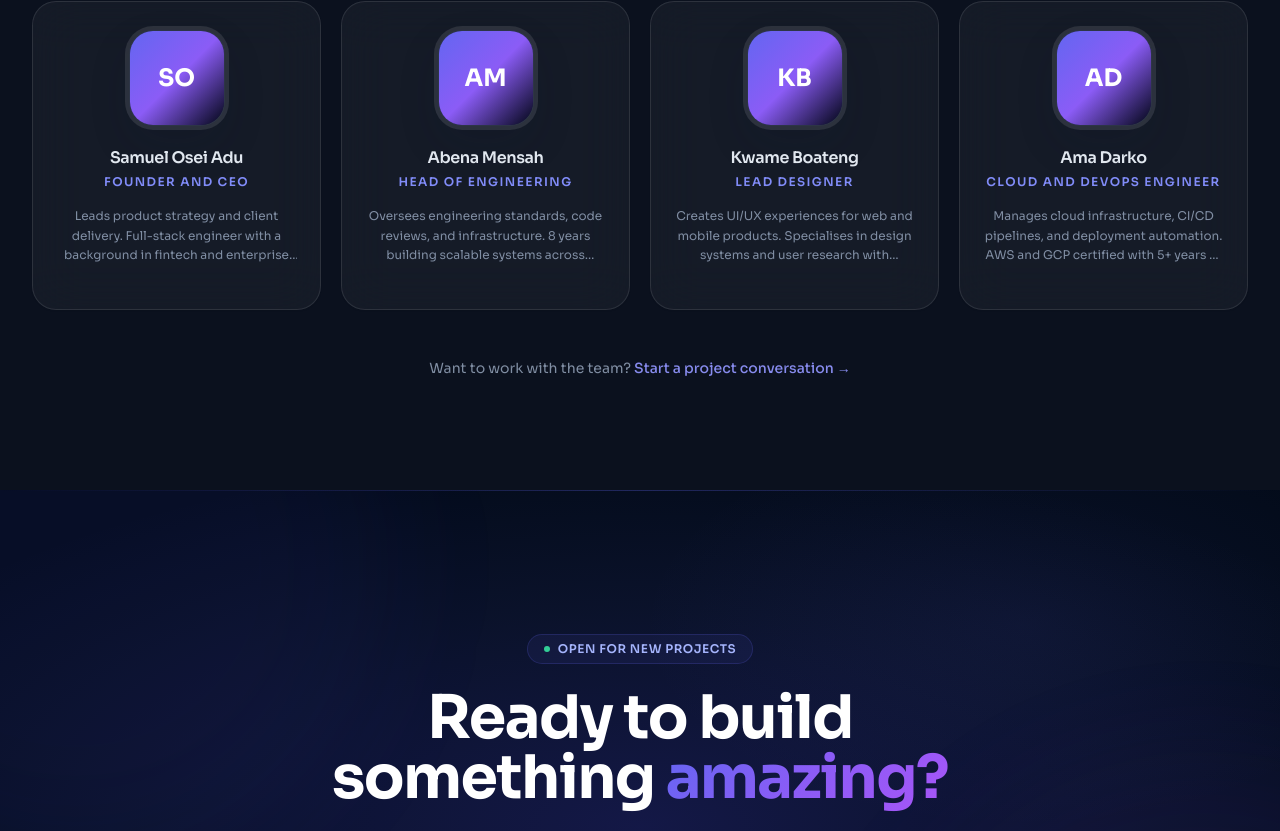
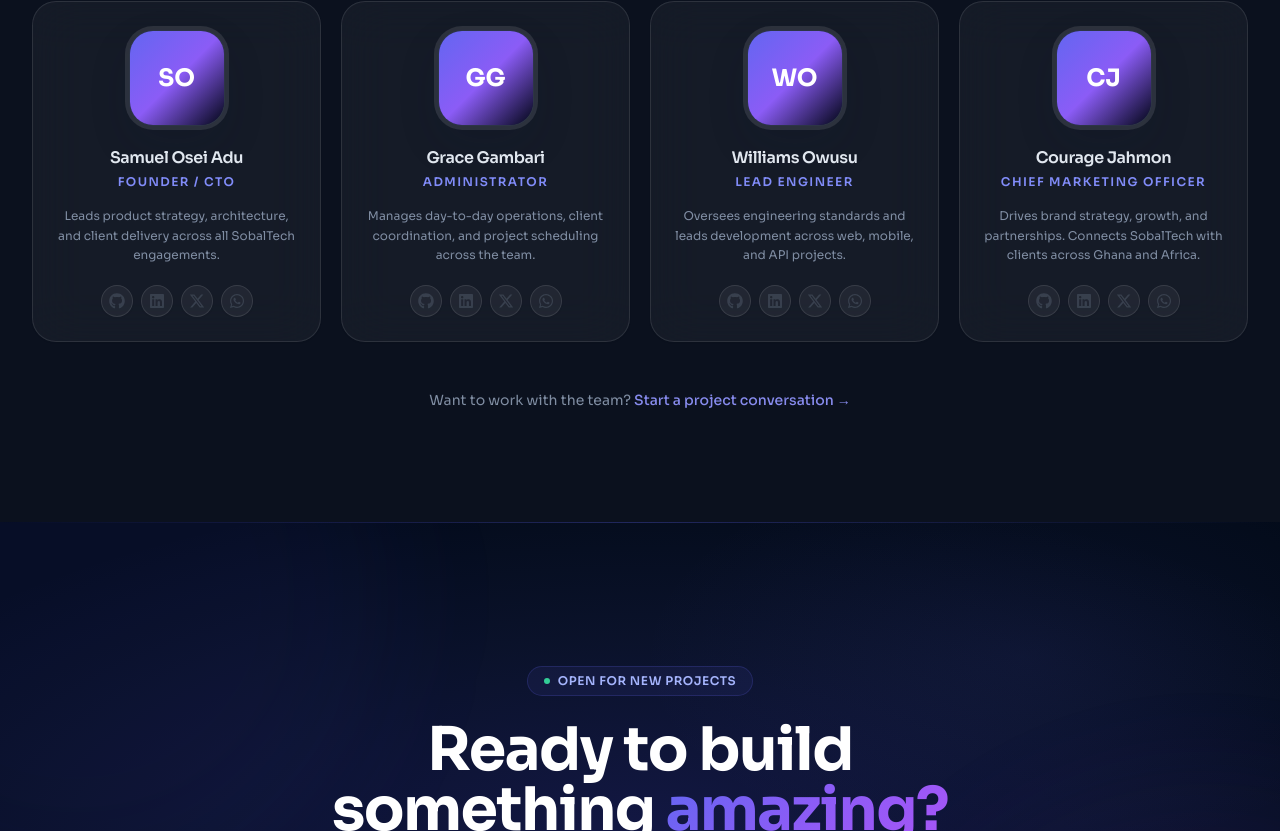
Before and after one commit to SOBAL-TECH/sobaltech-site, a Next.js app: page /about in a window 1280 px wide. Shown: the part 3110-3941 px from the top of the page. Built offline with nearby package versions, Linux system fonts and the light colour scheme; no server answers; the database is empty.

Commit message:
Update team with real members and add GitHub/LinkedIn/X/WhatsApp social icons

```diff
--- a/app/(site)/about/about-team.tsx
+++ b/app/(site)/about/about-team.tsx
@@ -2,15 +2,8 @@
 
 import { useRef } from "react";
 import { motion, useInView } from "framer-motion";
-import {
-  BriefcaseBusiness,
-  Github,
-  Linkedin,
-  Network,
-  ShieldCheck,
-  Twitter,
-  Users,
-} from "lucide-react";
+import { FaGithub, FaLinkedin, FaWhatsapp } from "react-icons/fa";
+import { FaXTwitter } from "react-icons/fa6";
 
 import type { TeamMember } from "@/types";
 
@@ -18,8 +11,8 @@ const FALLBACK_TEAM: TeamMember[] = [
   {
     id: "t1",
     name: "Samuel Osei Adu",
-    role: "Founder and CEO",
-    bio: "Leads product strategy and client delivery. Full-stack engineer with a background in fintech and enterprise software.",
+    role: "Founder / CTO",
+    bio: "Leads product strategy, architecture, and client delivery across all SobalTech engagements.",
     avatar: null,
     email: null,
     linkedIn: null,
@@ -32,9 +25,9 @@ const FALLBACK_TEAM: TeamMember[] = [
   },
   {
     id: "t2",
-    name: "Abena Mensah",
-    role: "Head of Engineering",
-    bio: "Oversees engineering standards, code reviews, and infrastructure. 8 years building scalable systems across Ghana and the UK.",
+    name: "Grace Gambari",
+    role: "Administrator",
+    bio: "Manages day-to-day operations, client coordination, and project scheduling across the team.",
     avatar: null,
     email: null,
     linkedIn: null,
@@ -47,9 +40,9 @@ const FALLBACK_TEAM: TeamMember[] = [
   },
   {
     id: "t3",
-    name: "Kwame Boateng",
-    role: "Lead Designer",
-    bio: "Creates UI/UX experiences for web and mobile products. Specialises in design systems and user research with Ghanaian and African audiences.",
+    name: "Williams Owusu",
+    role: "Lead Engineer",
+    bio: "Oversees engineering standards and leads development across web, mobile, and API projects.",
     avatar: null,
     email: null,
     linkedIn: null,
@@ -62,9 +55,9 @@ const FALLBACK_TEAM: TeamMember[] = [
   },
   {
     id: "t4",
-    name: "Ama Darko",
-    role: "Cloud and DevOps Engineer",
-    bio: "Manages cloud infrastructure, CI/CD pipelines, and deployment automation. AWS and GCP certified with 5+ years of operations experience.",
+    name: "Courage Jahmon",
+    role: "Chief Marketing Officer",
+    bio: "Drives brand strategy, growth, and partnerships. Connects SobalTech with clients across Ghana and Africa.",
     avatar: null,
     email: null,
     linkedIn: null,
@@ -77,32 +70,13 @@ const FALLBACK_TEAM: TeamMember[] = [
   },
 ];
 
-const DELIVERY_MODEL = [
-  {
-    Icon: BriefcaseBusiness,
-    title: "Technical leadership",
-    detail:
-      "Hands-on planning, architecture decisions, delivery management and quality control.",
-  },
-  {
-    Icon: Users,
-    title: "Specialist collaborators",
-    detail:
-      "Design, engineering, cloud, cybersecurity and data support are assembled around the project scope.",
-  },
-  {
-    Icon: ShieldCheck,
-    title: "Secure delivery process",
-    detail:
-      "Reviews, access control, release planning and operational checks are part of the delivery workflow.",
-  },
-  {
-    Icon: Network,
-    title: "Ongoing support",
-    detail:
-      "After launch, we can support improvements, monitoring, maintenance and system expansion.",
-  },
-] as const;
+const SOCIAL_ICON_CLASS =
+  "flex h-8 w-8 items-center justify-center rounded-full border border-slate-200/70 bg-white/70 shadow-sm transition-all hover:-translate-y-0.5 dark:border-white/10 dark:bg-white/[0.05]";
+
+const ACTIVE_CLASS =
+  "text-muted-foreground hover:border-indigo-200 hover:text-indigo-600 dark:hover:text-indigo-300 cursor-pointer";
+
+const INACTIVE_CLASS = "text-muted-foreground/25 cursor-default";
 
 // ─── Avatar fallback ──────────────────────────────────────────────────────────
 
@@ -122,15 +96,40 @@ function AvatarInitials({ name }: { name: string }) {
 
 // ─── Team card ────────────────────────────────────────────────────────────────
 
-function TeamCard({
-  member,
-  index,
+function SocialButton({
+  href,
+  label,
+  children,
 }: {
-  member: TeamMember;
-  index: number;
+  href: string | null | undefined;
+  label: string;
+  children: React.ReactNode;
 }) {
+  if (href) {
+    return (
+      <a
+        href={href}
+        target="_blank"
+        rel="noopener noreferrer"
+        aria-label={label}
+        className={`${SOCIAL_ICON_CLASS} ${ACTIVE_CLASS}`}
+      >
+        {children}
+      </a>
+    );
+  }
+  return (
+    <span aria-label={label} className={`${SOCIAL_ICON_CLASS} ${INACTIVE_CLASS}`}>
+      {children}
+    </span>
+  );
+}
+
+function TeamCard({ member, index }: { member: TeamMember; index: number }) {
   const ref = useRef<HTMLDivElement>(null);
   const inView = useInView(ref, { once: true, margin: "-50px" });
+
+  const whatsappHref = member.email?.startsWith("https://wa.me/") ? member.email : null;
 
   return (
     <motion.div
@@ -177,39 +176,18 @@ function TeamCard({
 
         {/* Social links */}
         <div className="flex items-center justify-center gap-2 pt-1">
-          {member.linkedIn && (
-            <a
-              href={member.linkedIn}
-              target="_blank"
-              rel="noopener noreferrer"
-              aria-label={`${member.name} on LinkedIn`}
-              className="flex h-8 w-8 items-center justify-center rounded-full border border-slate-200/70 bg-white/70 text-muted-foreground shadow-sm transition-all hover:-translate-y-0.5 hover:border-indigo-200 hover:text-indigo-600 dark:border-white/10 dark:bg-white/[0.05] dark:hover:text-indigo-300"
-            >
-              <Linkedin className="h-4 w-4" />
-            </a>
-          )}
-          {member.twitter && (
-            <a
-              href={member.twitter}
-              target="_blank"
-              rel="noopener noreferrer"
-              aria-label={`${member.name} on Twitter`}
-              className="flex h-8 w-8 items-center justify-center rounded-full border border-slate-200/70 bg-white/70 text-muted-foreground shadow-sm transition-all hover:-translate-y-0.5 hover:border-indigo-200 hover:text-indigo-600 dark:border-white/10 dark:bg-white/[0.05] dark:hover:text-indigo-300"
-            >
-              <Twitter className="h-4 w-4" />
-            </a>
-          )}
-          {member.github && (
-            <a
-              href={member.github}
-              target="_blank"
-              rel="noopener noreferrer"
-              aria-label={`${member.name} on GitHub`}
-              className="flex h-8 w-8 items-center justify-center rounded-full border border-slate-200/70 bg-white/70 text-muted-foreground shadow-sm transition-all hover:-translate-y-0.5 hover:border-indigo-200 hover:text-indigo-600 dark:border-white/10 dark:bg-white/[0.05] dark:hover:text-indigo-300"
-            >
-              <Github className="h-4 w-4" />
-            </a>
-          )}
+          <SocialButton href={member.github} label={`${member.name} on GitHub`}>
+            <FaGithub className="h-4 w-4" />
+          </SocialButton>
+          <SocialButton href={member.linkedIn} label={`${member.name} on LinkedIn`}>
+            <FaLinkedin className="h-4 w-4" />
+          </SocialButton>
+          <SocialButton href={member.twitter} label={`${member.name} on Twitter/X`}>
+            <FaXTwitter className="h-4 w-4" />
+          </SocialButton>
+          <SocialButton href={whatsappHref} label={`${member.name} on WhatsApp`}>
+            <FaWhatsapp className="h-4 w-4" />
+          </SocialButton>
         </div>
       </div>
     </motion.div>
@@ -252,13 +230,12 @@ export function AboutTeam({ members, id }: AboutTeamProps) {
           </p>
         </motion.div>
 
-        <div className="grid grid-cols-1 gap-5 sm:grid-cols-2 lg:grid-cols-3 xl:grid-cols-4">
+        <div className="grid grid-cols-1 gap-5 sm:grid-cols-2 lg:grid-cols-4">
           {(members.length > 0 ? members : FALLBACK_TEAM).map((member, i) => (
             <TeamCard key={member.id} member={member} index={i} />
           ))}
         </div>
 
-        {/* Hiring CTA */}
         <motion.div
           initial={{ opacity: 0, y: 16 }}
           whileInView={{ opacity: 1, y: 0 }}
@@ -268,10 +245,7 @@ export function AboutTeam({ members, id }: AboutTeamProps) {
         >
           <p className="text-muted-foreground text-sm">
             Want to work with the team?{" "}
-            <a
-              href="/request-quote"
-              className="text-primary font-medium hover:underline"
-            >
+            <a href="/request-quote" className="text-primary font-medium hover:underline">
               Start a project conversation →
             </a>
           </p>
```
